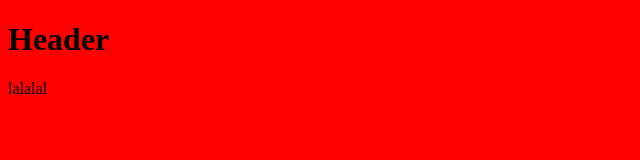
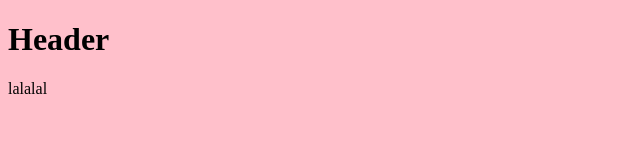
Before and after one commit to dbaykina/caloriesCounter, a plain HTML site: page index.html in a window 1280 px wide. Shown: the whole page, without its empty margins (0-640 px from the left). Drawn offline with Linux system fonts and the light colour scheme.

Commit message:
BG to Pink

```diff
--- a/style.css
+++ b/style.css
@@ -1,3 +1,3 @@
 body {
-    background:red;
+    background:pink;
 }
```
